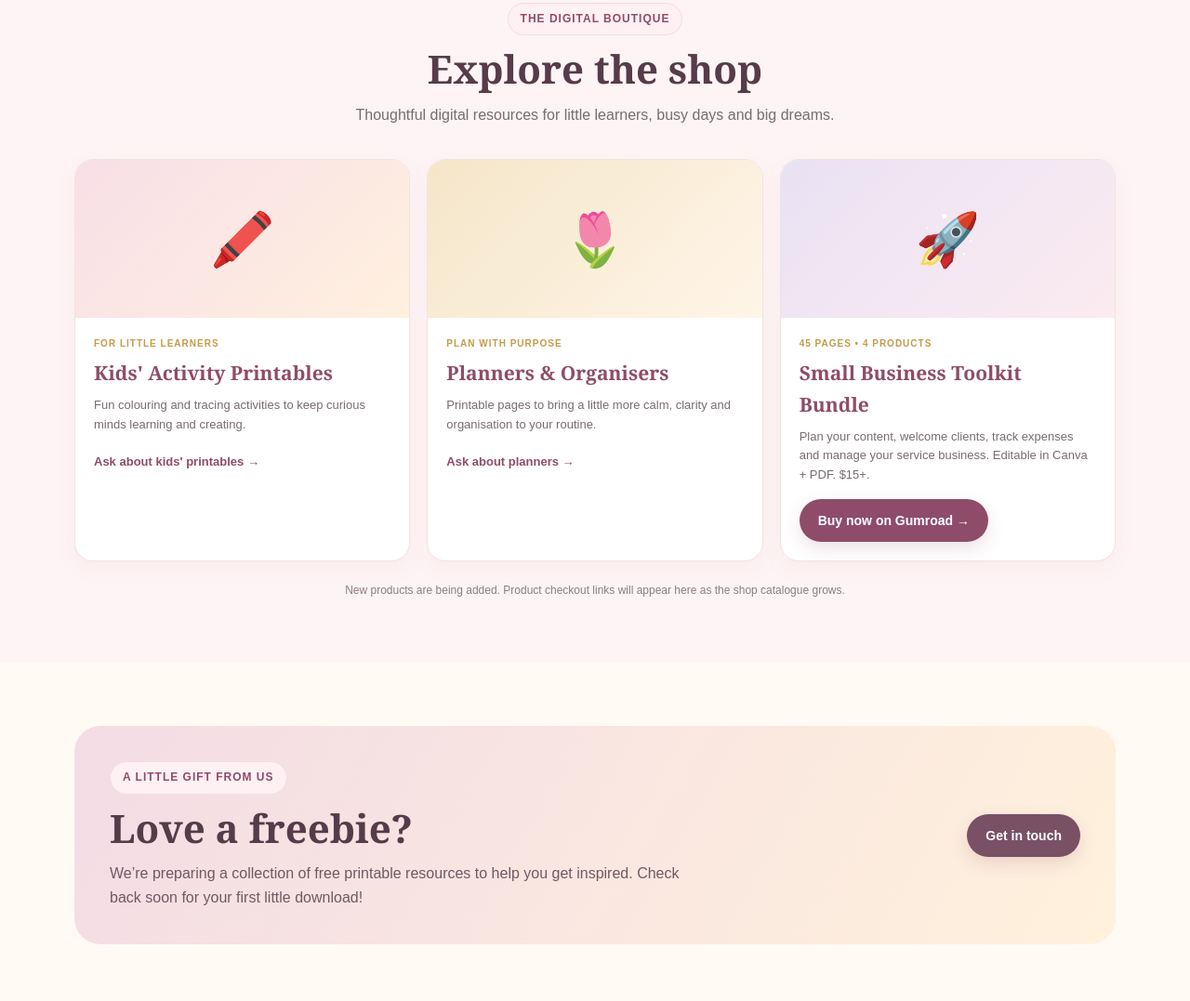
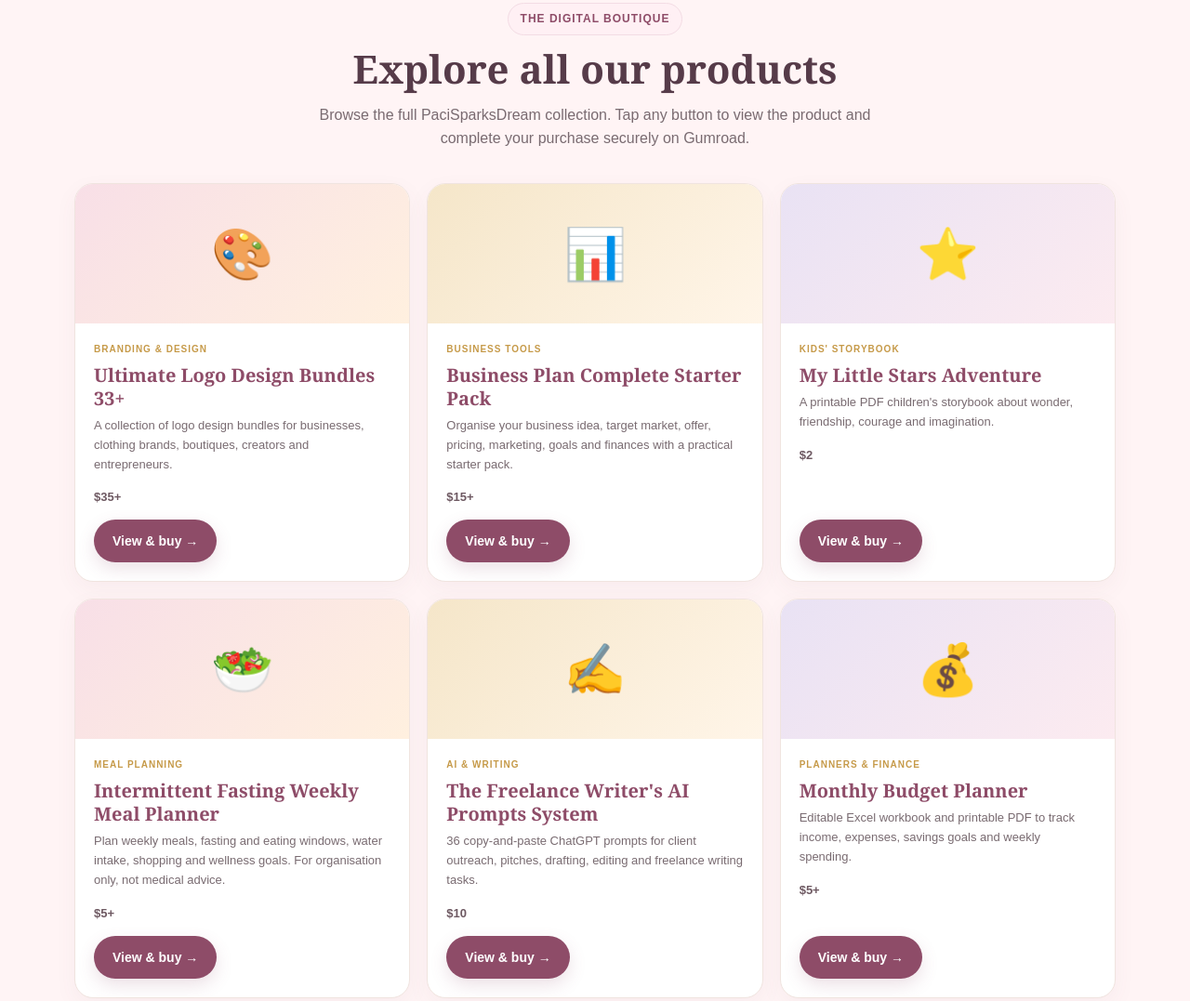
Before and after one commit to Paciencias/Pacisparksdreamdigitalstore, a plain HTML site: page index.html in a window 1280 px wide. Shown: the part 1245-2322 px from the top of the page at 93% size. Drawn offline with Linux system fonts and the light colour scheme.

```diff
--- a/index.html
+++ b/index.html
@@ -7,11 +7,7 @@
 <meta name="theme-color" content="#fff6f2">
 <title>PaciSparksDream Digital Store | Little ideas, big possibilities</title>
 <style>
-    :root{
-      --cream:#fffaf3; --pink:#f8dce5; --pink-deep:#bd6687; --rose:#8e4c68;
-      --gold:#c69a49; --ink:#493b42; --muted:#796b71; --white:#fff;
-      --line:#f0e4df; --shadow:0 16px 40px rgba(117,76,91,.10);
-    }
+:root{--cream:#fffaf3;--pink:#f8dce5;--pink-deep:#bd6687;--rose:#8e4c68;--gold:#c69a49;--ink:#493b42;--muted:#796b71;--white:#fff;--line:#f0e4df;--shadow:0 16px 40px rgba(117,76,91,.10)}
 *{box-sizing:border-box}
 html{scroll-behavior:smooth}
 body{margin:0;background:var(--cream);color:var(--ink);font-family:Arial,Helvetica,sans-serif;line-height:1.6}
@@ -56,15 +52,16 @@
 .category p{font-size:13px;color:var(--muted);margin:0}
 .shop-section{background:#fff4f5}
 .products{display:grid;grid-template-columns:repeat(3,1fr);gap:18px}
-    .product{background:white;border:1px solid var(--line);border-radius:20px;overflow:hidden;box-shadow:0 8px 24px rgba(117,76,91,.05)}
-    .product-art{height:170px;display:grid;place-items:center;font-size:56px;background:linear-gradient(135deg,#f8dfe7,#fff0df)}
-    .product:nth-child(2) .product-art{background:linear-gradient(135deg,#f5e6c9,#fff5e8)}
-    .product:nth-child(3) .product-art{background:linear-gradient(135deg,#e9e2f4,#fcebf0)}
-    .product-info{padding:20px}
+.product{background:white;border:1px solid var(--line);border-radius:20px;overflow:hidden;box-shadow:0 8px 24px rgba(117,76,91,.05);display:flex;flex-direction:column}
+.product-art{height:150px;display:grid;place-items:center;font-size:54px;background:linear-gradient(135deg,#f8dfe7,#fff0df)}
+.product:nth-child(3n+2) .product-art{background:linear-gradient(135deg,#f5e6c9,#fff5e8)}
+.product:nth-child(3n) .product-art{background:linear-gradient(135deg,#e9e2f4,#fcebf0)}
+.product-info{padding:20px;display:flex;flex-direction:column;align-items:flex-start;flex:1}
 .tag{font-size:10px;letter-spacing:1px;text-transform:uppercase;color:var(--gold);font-weight:800}
-    .product h3{margin:7px 0;color:var(--rose);font-family:Georgia,serif;font-size:21px}
+.product h3{margin:7px 0;color:var(--rose);font-family:Georgia,serif;font-size:20px;line-height:1.25}
 .product p{font-size:13px;color:var(--muted);margin:0 0 15px}
-    .text-link{font-size:13px;color:var(--rose);font-weight:800}
+.product .button{margin-top:auto}
+.price{font-size:13px;color:#6e5962;font-weight:700;margin:0 0 13px}
 .freebie{background:linear-gradient(120deg,#f3dce5,#fff1dc);border-radius:28px;padding:38px;display:grid;grid-template-columns:1fr auto;gap:25px;align-items:center}
 .freebie p{color:#6f5963;margin:0;max-width:650px}
 .freebie .button{background:#795064;white-space:nowrap}
@@ -84,82 +81,57 @@
 </head>
 <body>
 <div class="topline"></div>
-  <header>
-    <nav class="nav">
+<header><nav class="nav">
 <a class="brand" href="#home"><span class="brandmark">🌸</span><span>PaciSparksDream<br><small style="font-weight:500;color:#927783">DIGITAL STORE</small></span></a>
-      <div class="navlinks">
-        <a href="#shop">Shop</a><a href="#freebies">Freebies</a><a href="#about">About</a><a href="#contact">Contact</a>
-        <a class="nav-cta" href="#shop">Explore the shop</a>
-      </div>
-    </nav>
-  </header>
-
+<div class="navlinks"><a href="#shop">Shop</a><a href="#freebies">Freebies</a><a href="#about">About</a><a href="#contact">Contact</a><a class="nav-cta" href="#shop">Explore the shop</a></div>
+</nav></header>
 <main>
 <section class="hero" id="home">
-      <div>
-        <div class="eyebrow">✨ Digital goodies made with care</div>
+<div><div class="eyebrow">✨ Digital goodies made with care</div>
 <h1>Little ideas.<br><span>Big possibilities.</span></h1>
 <p>Welcome to PaciSparksDream Digital Store — your happy place for useful printables, creative kids' activities, ebooks and simple tools to help you bring your ideas to life.</p>
-        <div class="hero-actions">
-          <a class="button" href="#shop">Explore our products</a>
-          <a class="button secondary" href="#freebies">Discover free resources</a>
-        </div>
-        <div class="hero-note">Instant digital downloads • Create, learn & grow at your own pace</div>
-      </div>
-      <div class="hero-art" aria-label="Illustration of a pastel printable book">
-        <div class="sun"></div><div class="spark one">✦</div><div class="spark two">✧</div><div class="spark three">✦</div>
-        <div class="book"><small>CREATE • LEARN • GROW</small><strong>Your next<br>bright idea<br>starts here</strong><span>Made for dreamers like you</span></div>
-        <div class="float-card">♡ A little something for every dream</div>
-      </div>
+<div class="hero-actions"><a class="button" href="#shop">Explore our products</a><a class="button secondary" href="#freebies">Discover free resources</a></div>
+<div class="hero-note">Instant digital downloads • Create, learn & grow at your own pace</div></div>
+<div class="hero-art" aria-label="Illustration of a pastel printable book"><div class="sun"></div><div class="spark one">✦</div><div class="spark two">✧</div><div class="spark three">✦</div><div class="book"><small>CREATE • LEARN • GROW</small><strong>Your next<br>bright idea<br>starts here</strong><span>Made for dreamers like you</span></div><div class="float-card">♡ A little something for every dream</div></div>
 </section>
-
-    <section id="categories">
-      <div class="section-inner">
+<section id="categories"><div class="section-inner">
 <div class="section-heading"><div class="eyebrow">Find your inspiration</div><h2>Something lovely for everyone</h2><p>Explore digital resources designed to make everyday tasks easier and creativity more fun.</p></div>
 <div class="categories">
 <div class="category"><div class="icon">🧸</div><h3>Kids' Printables</h3><p>Colouring, tracing and playful learning pages.</p></div>
 <div class="category"><div class="icon">📒</div><h3>Planners</h3><p>Simple pages to organise your days and goals.</p></div>
 <div class="category"><div class="icon">💡</div><h3>Business Tools</h3><p>Helpful resources for creators and small businesses.</p></div>
 <div class="category"><div class="icon">📚</div><h3>Ebooks & Guides</h3><p>Practical ideas to help you learn something new.</p></div>
+</div></div></section>
+<section class="shop-section" id="shop"><div class="section-inner">
+<div class="section-heading"><div class="eyebrow">The digital boutique</div><h2>Explore all our products</h2><p>Browse the full PaciSparksDream collection. Tap any button to view the product and complete your purchase securely on Gumroad.</p></div>
+<div class="products">
+<article class="product"><div class="product-art">🎨</div><div class="product-info"><div class="tag">Branding & design</div><h3>Ultimate Logo Design Bundles 33+</h3><p>A collection of logo design bundles for businesses, clothing brands, boutiques, creators and entrepreneurs.</p><div class="price">$35+</div><a class="button" href="https://paciencia7.gumroad.com/l/pvpqmz" target="_blank" rel="noopener">View & buy →</a></div></article>
+<article class="product"><div class="product-art">📊</div><div class="product-info"><div class="tag">Business tools</div><h3>Business Plan Complete Starter Pack</h3><p>Organise your business idea, target market, offer, pricing, marketing, goals and finances with a practical starter pack.</p><div class="price">$15+</div><a class="button" href="https://paciencia7.gumroad.com/l/zvttp" target="_blank" rel="noopener">View & buy →</a></div></article>
+<article class="product"><div class="product-art">⭐</div><div class="product-info"><div class="tag">Kids' storybook</div><h3>My Little Stars Adventure</h3><p>A printable PDF children's storybook about wonder, friendship, courage and imagination.</p><div class="price">$2</div><a class="button" href="https://paciencia7.gumroad.com/l/orbhxr" target="_blank" rel="noopener">View & buy →</a></div></article>
+<article class="product"><div class="product-art">🥗</div><div class="product-info"><div class="tag">Meal planning</div><h3>Intermittent Fasting Weekly Meal Planner</h3><p>Plan weekly meals, fasting and eating windows, water intake, shopping and wellness goals. For organisation only, not medical advice.</p><div class="price">$5+</div><a class="button" href="https://paciencia7.gumroad.com/l/rrnhup" target="_blank" rel="noopener">View & buy →</a></div></article>
+<article class="product"><div class="product-art">✍️</div><div class="product-info"><div class="tag">AI & writing</div><h3>The Freelance Writer's AI Prompts System</h3><p>36 copy-and-paste ChatGPT prompts for client outreach, pitches, drafting, editing and freelance writing tasks.</p><div class="price">$10</div><a class="button" href="https://paciencia7.gumroad.com/l/ekplju" target="_blank" rel="noopener">View & buy →</a></div></article>
+<article class="product"><div class="product-art">💰</div><div class="product-info"><div class="tag">Planners & finance</div><h3>Monthly Budget Planner</h3><p>Editable Excel workbook and printable PDF to track income, expenses, savings goals and weekly spending.</p><div class="price">$5+</div><a class="button" href="https://paciencia7.gumroad.com/l/kkrmz" target="_blank" rel="noopener">View & buy →</a></div></article>
+<article class="product"><div class="product-art">🎓</div><div class="product-info"><div class="tag">Membership & learning</div><h3>PDF Business Starter Club</h3><p>A monthly membership with beginner training, PDF business tools, templates, tutorials and guidance for creating and selling digital products.</p><div class="price">$7+ / month</div><a class="button" href="https://paciencia7.gumroad.com/l/kazuzsw" target="_blank" rel="noopener">Join the club →</a></div></article>
+<article class="product"><div class="product-art">🚀</div><div class="product-info"><div class="tag">Ebook & business guide</div><h3>How to Start Your Online Business</h3><p>A beginner-friendly step-by-step guide to choosing an idea, building a brand, creating products and promoting your business.</p><div class="price">$10+</div><a class="button" href="https://paciencia7.gumroad.com/l/iitdgu" target="_blank" rel="noopener">View & buy →</a></div></article>
+<article class="product"><div class="product-art">📄</div><div class="product-info"><div class="tag">Career resources</div><h3>Printable & Editable Resume CV Template</h3><p>An editable CV template to help you present your experience and skills professionally when applying for jobs.</p><div class="price">$3+</div><a class="button" href="https://paciencia7.gumroad.com/l/znronj" target="_blank" rel="noopener">View & buy →</a></div></article>
+<article class="product"><div class="product-art">🔤</div><div class="product-info"><div class="tag">Kids' learning</div><h3>Alphabet Colouring Book – 24 Pages</h3><p>Colour the alphabet with pictures and make early letter learning fun for children.</p><div class="price">$3+</div><a class="button" href="https://paciencia7.gumroad.com/l/dgbwl" target="_blank" rel="noopener">View & buy →</a></div></article>
+<article class="product"><div class="product-art">✏️</div><div class="product-info"><div class="tag">Kids' learning</div><h3>Tracing Letters Printable & Editable PDF</h3><p>A–Z uppercase and lowercase tracing worksheets for preschool, kindergarten, homeschooling and handwriting practice.</p><div class="price">$3+</div><a class="button" href="https://paciencia7.gumroad.com/l/zpmwv" target="_blank" rel="noopener">View & buy →</a></div></article>
+<article class="product"><div class="product-art">🚀</div><div class="product-info"><div class="tag">45 pages • 4 products</div><h3>Small Business Toolkit Bundle</h3><p>Plan your content, welcome clients, track expenses and manage your service business. Includes editable Canva and PDF resources.</p><div class="price">$15+</div><a class="button" href="https://paciencia7.gumroad.com/l/sirpnf" target="_blank" rel="noopener">View & buy →</a></div></article>
 </div>
-      </div>
-    </section>
-
-    <section class="shop-section" id="shop">
-      <div class="section-inner">
-        <div class="section-heading"><div class="eyebrow">The digital boutique</div><h2>Explore the shop</h2><p>Thoughtful digital resources for little learners, busy days and big dreams.</p></div>
-        <div class="products">
-          <article class="product"><div class="product-art">🖍️</div><div class="product-info"><div class="tag">For little learners</div><h3>Kids' Activity Printables</h3><p>Fun colouring and tracing activities to keep curious minds learning and creating.</p><a class="text-link" href="#contact">Ask about kids' printables →</a></div></article>
-          <article class="product"><div class="product-art">🌷</div><div class="product-info"><div class="tag">Plan with purpose</div><h3>Planners & Organisers</h3><p>Printable pages to bring a little more calm, clarity and organisation to your routine.</p><a class="text-link" href="#contact">Ask about planners →</a></div></article>
-          <article class="product"><div class="product-art">🚀</div><div class="product-info"><div class="tag">45 pages • 4 products</div><h3>Small Business Toolkit Bundle</h3><p>Plan your content, welcome clients, track expenses and manage your service business. Editable in Canva + PDF. $15+.</p><a class="button" href="https://paciencia7.gumroad.com/l/sirpnf" target="_blank" rel="noopener">Buy now on Gumroad →</a></div></article>
-        </div>
-        <p style="text-align:center;color:#907b84;font-size:12px;margin:22px 0 0">New products are being added. Product checkout links will appear here as the shop catalogue grows.</p>
-      </div>
-    </section>
-
-    <section id="freebies">
-      <div class="section-inner">
-        <div class="freebie">
+<p style="text-align:center;color:#907b84;font-size:12px;margin:22px 0 0">12 products • Instant digital access after purchase • Checkout handled securely by Gumroad</p>
+</div></section>
+<section id="freebies"><div class="section-inner"><div class="freebie">
 <div><div class="eyebrow">A little gift from us</div><h2 style="margin:12px 0">Love a freebie?</h2><p>We’re preparing a collection of free printable resources to help you get inspired. Check back soon for your first little download!</p></div>
 <a class="button" href="#contact">Get in touch</a>
-        </div>
-      </div>
-    </section>
-
-    <section id="about">
-      <div class="section-inner about-grid">
+</div></div></section>
+<section id="about"><div class="section-inner about-grid">
 <div class="about-card">🌸✨</div>
 <div class="about-copy"><div class="eyebrow">A little about us</div><h2>Welcome to our dream in digital form.</h2><p>PaciSparksDream Digital Store was created to share useful, creative and easy-to-use digital resources. From fun activities for children to practical tools for people building their own dreams, our goal is to make digital products feel simple, joyful and accessible.</p><p>Thank you for being part of this journey. Every visit and every bit of support means so much.</p><div class="values"><span>Creativity</span><span>Learning</span><span>Growth</span><span>Made with care</span></div></div>
-      </div>
-    </section>
-
-    <section class="contact" id="contact">
-      <div class="section-inner">
+</div></section>
+<section class="contact" id="contact"><div class="section-inner">
 <div class="contact-box"><div class="eyebrow">Let's connect</div><h2>Have a question?</h2><p>Interested in a product, need help or want to say hello? Send us a message. We'd love to hear from you.</p><a class="button" href="mailto:pacienciasamuelmarirangwe@gmail.com?subject=PaciSparksDream%20Digital%20Store%20Enquiry">Email the store</a></div>
-      </div>
-    </section>
+</div></section>
 </main>
-  <footer><div class="footer-brand">🌸 PaciSparksDream Digital Store</div><div>Little ideas. Big possibilities. © <span id="year"></span> All rights reserved.</div></footer>
-  <script>document.getElementById('year').textContent = new Date().getFullYear();</script>
+<footer><div class="footer-brand">🌸 PaciSparksDream Digital Store</div><div>Little ideas. Big possibilities. © All rights reserved.</div></footer>
 </body>
                                                                                                                                                                                                                                                                                                        </html>
```
Lines whose indentation alone changed are shown as unchanged.
